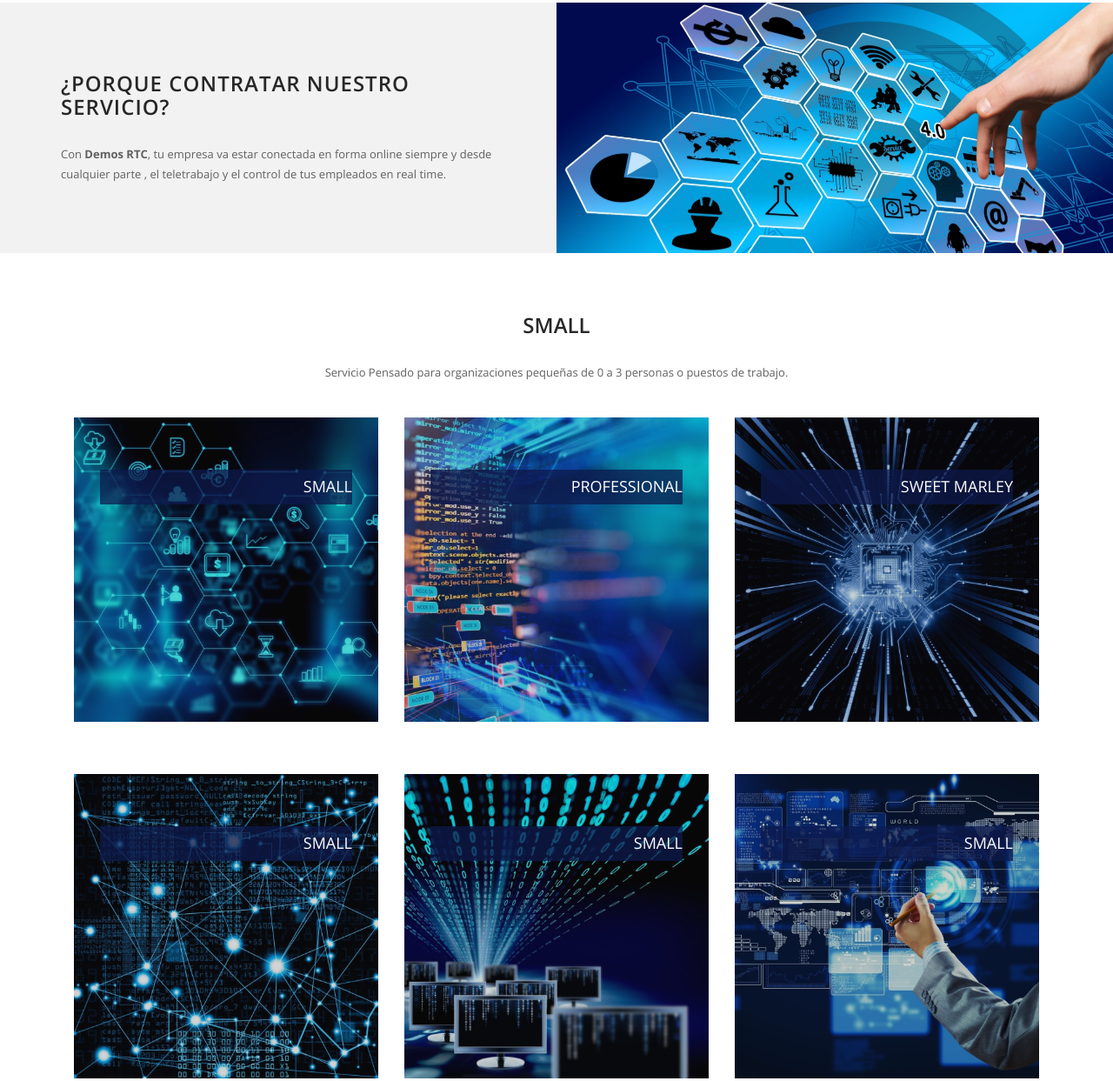
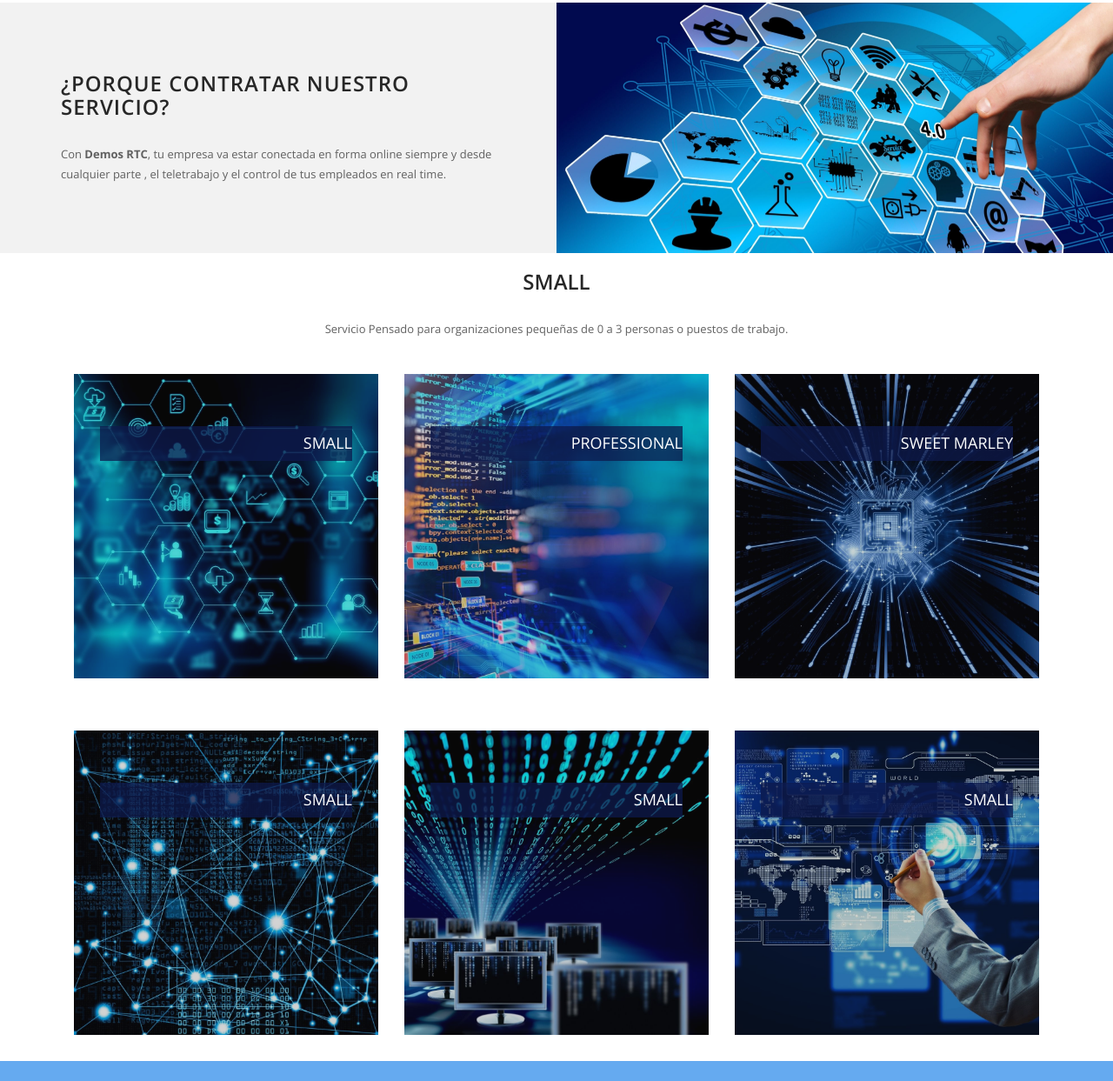
Before and after one commit to pereyradaniel/demos, a plain HTML site: page index.html in a window 1280 px wide. Shown: the part 1816-3059 px from the top of the page at 87% size. Drawn offline with nearby package versions, Linux system fonts and the light colour scheme.

Commit message:
modificación margenes

```diff
--- a/css/style.css
+++ b/css/style.css
@@ -740,7 +740,7 @@ ul.social_icons li  a i{
 ============================ */
 
 .gallery {
-	padding:50px;
+	padding:0;
 }
 
 .gallery .text-center h2 {
```
